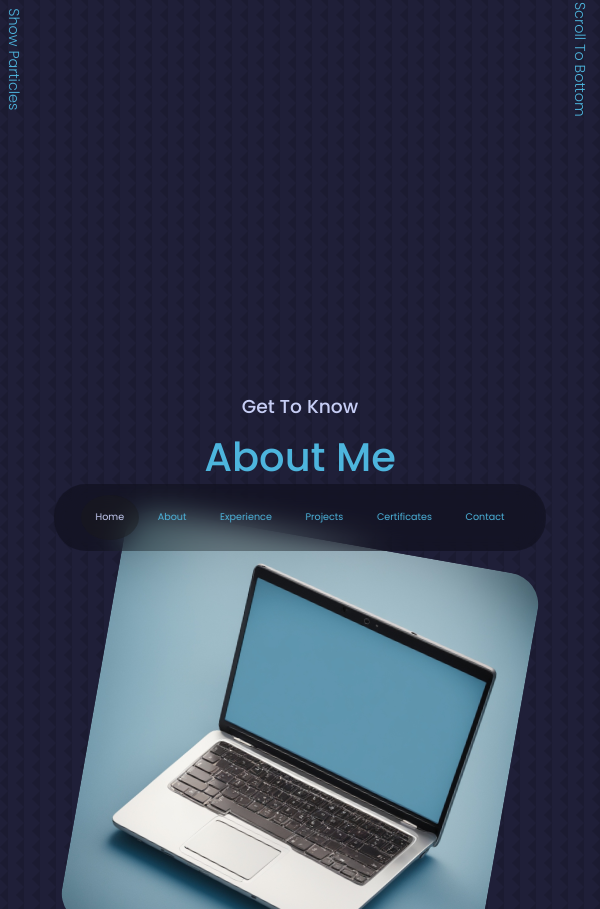
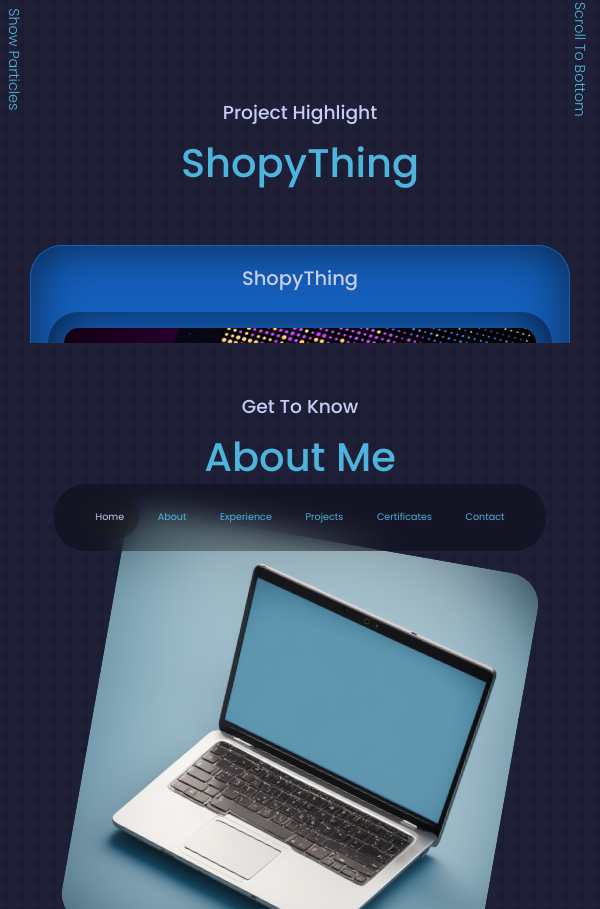
Before and after one commit to nikthe883/react-js-portfolio, a React (Create React App) app: page / in a window 600 px wide. Shown: the part 217-1126 px from the top of the page. Built offline with nearby package versions, Linux system fonts and the light colour scheme.

Commit message:
added project highlight

```diff
--- a/src/components/header/Header.jsx
+++ b/src/components/header/Header.jsx
@@ -3,6 +3,7 @@ import "./header.css"
 import CTA from './CTA'
 import ME from '../../assets/mee.png'
 import HeaderSocial from './HeaderSocials'
+import Highlight from './MostRecentHeader'
 
 
 const Header = ({showParticles, handleToggleParticles}) => {
@@ -21,6 +22,7 @@ const Header = ({showParticles, handleToggleParticles}) => {
 
         <CTA></CTA>
         <HeaderSocial></HeaderSocial>
+        <Highlight></Highlight>
 
 
 
--- /dev/null
+++ b/src/components/header/MostRecentHeader.jsx
@@ -0,0 +1,58 @@
+import React from 'react'
+import { useState } from 'react';
+import { Link } from "react-scroll";
+import "./portfolio.css"
+import IMG1 from '../../assets/portfolio2.jpg'
+
+
+const data = [
+  {title: "ShopyThing", img: IMG1, github:"https://github.com/nikthe883/Django-Thought-Project", content:"Show more 111333331111", demo:"https://github.com/" },
+];
+
+const Highlight = () => {
+
+  const [showMore, setShowMore] = useState(Array(data.length).fill(false));
+
+  const handleClick = (index) => {
+    const newShowMore = [...showMore];
+    newShowMore[index] = !newShowMore[index];
+    setShowMore(newShowMore);
+  };
+
+  return (
+    <section id='portfolio'>
+    <h3> Project Highlight </h3>
+    <h1> ShopyThing </h1>
+
+    <div className='container portfolio__container'>
+
+      {data.map(({ id, title, img, github, content, demo }, index) => (
+              <article key={id} className='portfolio__item'>
+                <h2>{title}</h2>
+                <img className='porfolio__image' src={img}></img>
+                <div className='portfolio__links'>
+                <Link spy to="portfolio">Projects</Link>
+                <a href={github} className='btn' target='_blank'>Github</a>
+                <a href={demo} className='btn long-text' target='_blank'>Demo</a>
+                <a className='btn long-text' onClick={() => handleClick(index)}>
+                  {showMore[index] ? 'Less' : 'More'}
+                </a>
+                {showMore[index] && (
+                  <div className='more-text'><h2>{content}</h2></div>
+                )}
+
+
+
+                </div>
+              </article>
+            ))}
+
+
+    </div>
+
+    </section>
+
+  )
+}
+
+export default Highlight
--- a/src/components/header/header.css
+++ b/src/components/header/header.css
@@ -1,5 +1,5 @@
 header{
-    height: 60vh;
+    height: auto;
     padding-top: 1rem;
     overflow: hidden;
 }
--- /dev/null
+++ b/src/components/header/portfolio.css
@@ -0,0 +1,114 @@
+#portfolio{
+    margin-top: 7rem;
+
+}
+
+.portfolio__container{
+    display: flex; /* Switch to flexbox layout */
+    align-items: center;
+    justify-content: center;
+
+}
+.portfolio__item {
+
+    position: relative; /* Needed for absolute positioning of the content */
+    margin-bottom: 2rem; /* Space for the expanding content */
+    background: #1560bd;
+    border: 1px solid rgb(34, 54, 235);
+    padding: 1rem;
+    border-radius: 2rem;
+    border: 1px solid transparent;
+    transition: var(--transition);
+
+    -webkit-box-shadow: inset 0px 0px 54px -1px rgba(0,0,0,0.63);
+    -moz-box-shadow: inset 0px 0px 54px -1px rgba(0,0,0,0.63);
+    box-shadow: inset 0px 0px 54px -1px rgba(0,0,0,0.63);
+
+
+
+}
+.portfolio__item > h2{
+    margin-bottom: 1rem;
+}
+
+.portfolio__links {
+    display: flex; /* Use flexbox to control the layout of the buttons */
+    justify-content: center; /* Center the buttons horizontally */
+    align-items: center; /* Center the buttons vertically if needed */
+    flex-wrap: wrap;
+
+
+}
+.porfolio__image{
+    height: auto;
+
+    border: 1px solid rgb(34, 54, 235);
+    padding: 1rem;
+    border-radius: 2rem;
+    border: 1px solid transparent;
+
+    -webkit-box-shadow: inset 0px 0px 54px -1px rgba(0,0,0,0.63);
+    -moz-box-shadow: inset 0px 0px 54px -1px rgba(0,0,0,0.63);
+    box-shadow: inset 0px 0px 54px -1px rgba(0,0,0,0.63);
+
+}
+
+.portfolio__links a{
+    margin: 1rem 0.2rem 1rem 0.2rem;
+}
+
+.portfolio__item-image{
+    border-radius: 2.5rem;
+    overflow: hidden;
+
+}
+
+.more-text{
+
+    white-space: pre-wrap;
+    word-break: break-word;
+
+
+}
+
+
+@media screen and (min-width:600px) and (max-width:1024px){
+.portfolio__container{
+    display: flex;
+    flex-direction: column;
+
+}
+
+.portfolio__item {
+    width: 100%; /* Make each certificate take full width */
+
+  }
+.portfolio__links {
+    display: flex; /* Use flexbox to control the layout of the buttons */
+    justify-content: center; /* Center the buttons horizontally */
+    align-items: center; /* Center the buttons vertically if needed */
+    flex-wrap: wrap; /* Wrap buttons to a new line if they don't fit */
+}
+.portfolio__links a{
+    margin: 1rem 2rem 1rem 2rem;
+
+}
+
+}
+
+@media screen and (max-width:600px){
+    .portfolio__container{
+        display: flex;
+        flex-direction: column;
+
+
+    }
+    .portfolio__item{
+        width: 90vw;
+        margin-left: 5vw;
+        font-size: small;
+    }
+
+
+
+}
```
